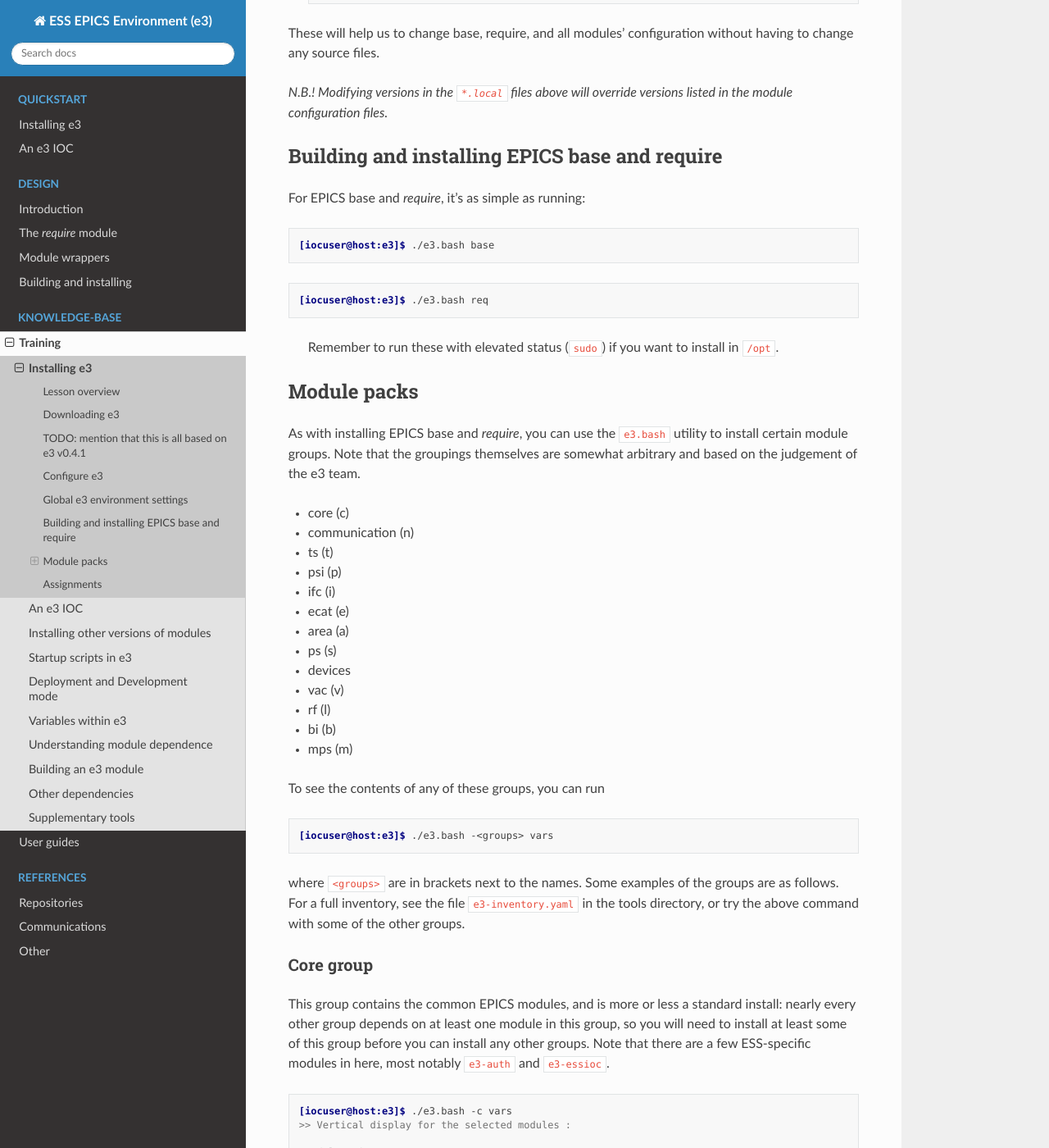
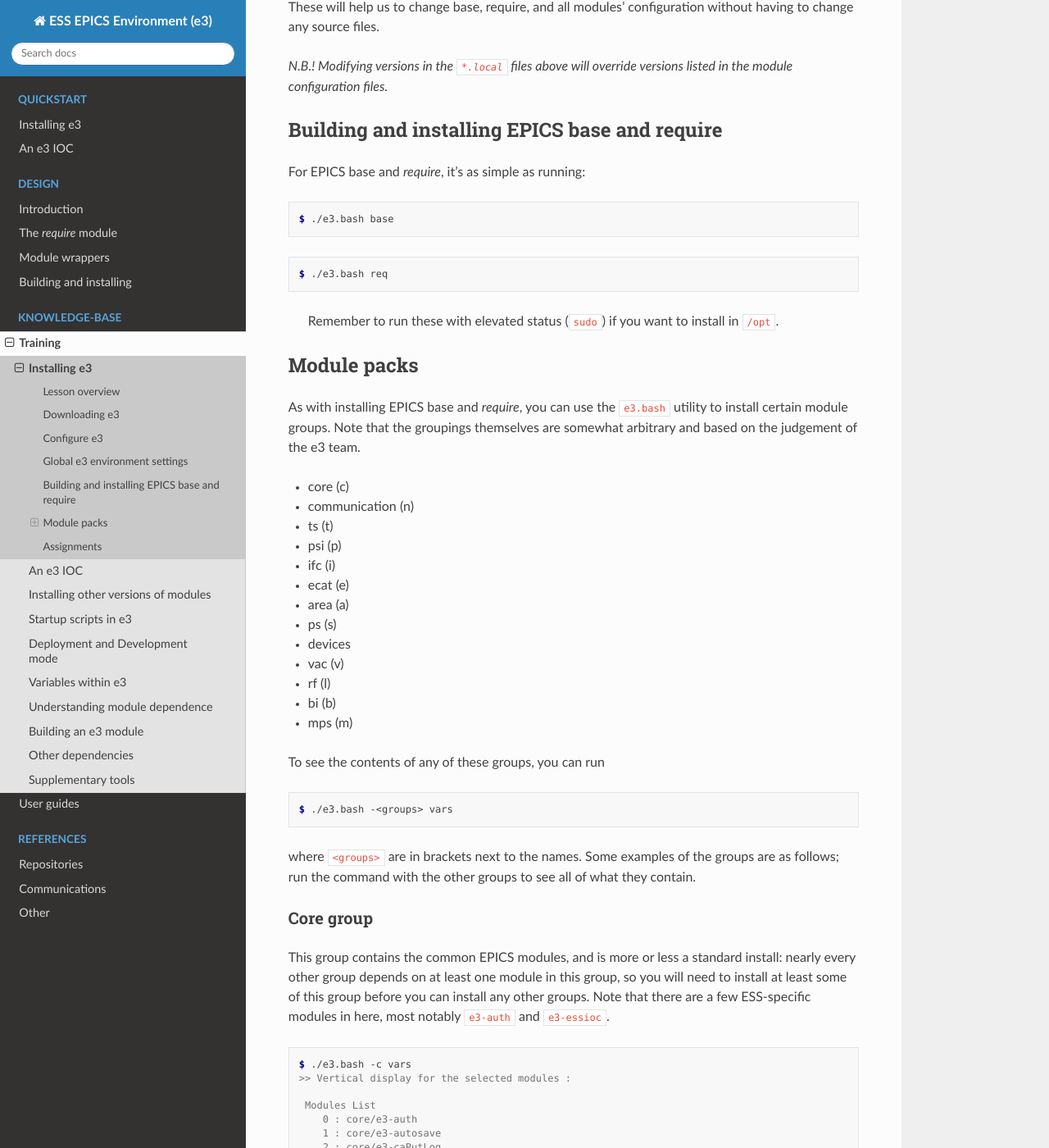
Before and after one commit to ttkorhonen/e3pages, a Sphinx documentation site: the page built from docs/kb/training/workbook/1_installing_e3.md, in a window 1280 px wide and 1400 px high, scrolled down 3181 px. Shown: the whole window at 82% size. Built offline with Sphinx 7.4.7 and the Read the Docs theme 2.0.0, drawn with Linux system fonts in a browser that asks for light colours; some of the changed text lies outside the part shown.

Commit message:
Removed 'iocuser' from prompts

````diff
--- a/docs/kb/training/workbook/1_installing_e3.md
+++ b/docs/kb/training/workbook/1_installing_e3.md
@@ -40,17 +40,15 @@
 
 ---
 
-Start by downloading e3 from GitLab:
+Start by downloading e3 from GitLab. For the purposes of this documentation, we will be using v0.4.1 of e3.
 ```console
-[iocuser@host:~]$ git clone https://gitlab.esss.lu.se/e3/e3.git
+$ git clone --branch 0.4.1 https://gitlab.esss.lu.se/e3/e3.git
 ```
-
-## TODO: mention that this is all based on e3 v0.4.1
 
 > As e3 by design can have multiple different configurations in a host, it is recommended to use self-explanatory source directory names. This will allow you to easily switch between e.g. EPICS base versions 7.0.3.1 and 7.0.5 during development. For example, if one would like to use EPICS base 7.0.3.1, it is preferred to clone like:
 
 ```console
-[iocuser@host:~]$ git clone https://github.com/icshwi/e3 e3-7.0.3.1
+$ git clone --branch 0.4.1 https://gitlab.esss.lu.se/e3/e3.git e3-7.0.3.1
 ```
 
 The e3 root directory (`/home/iocuser/e3-7.0.3.1/` in the most recent example) will henceforth be referred to as **E3_TOP**.
@@ -62,7 +60,7 @@
 Configuring an e3 build with default settings can be done like:
 
 ```console
-[iocuser@host:e3]$ ./e3_building_config.bash setup
+$ ./e3_building_config.bash setup
 ```
 
 > The utility can be launched with a number of arguments. To see these, simply run the script without any arguments, i.e. `./e3_building_config.bash`; you can modify the building path (e.g. `-t <where-you-want-to-install>`) as well as define versions.
@@ -77,7 +75,7 @@
 Examples:
 
 ```console
-[iocuser@host:e3]$ ./e3_building_config.bash -b 7.0.3.1 setup
+$ ./e3_building_config.bash -b 7.0.3.1 setup
 >>
   The following configuration for e3 installation
   will be generated :
@@ -97,7 +95,7 @@
 ```
 
 ```console
-[iocuser@host:e3]$ ./e3_building_config.bash -b 7.0.3.1 -t /opt/epics setup
+$ ./e3_building_config.bash -b 7.0.3.1 -t /opt/epics setup
 >>
   The following configuration for e3 installation
   will be generated :
@@ -155,11 +153,11 @@
 For EPICS base and *require*, it's as simple as running:
 
 ```console
-[iocuser@host:e3]$ ./e3.bash base
+$ ./e3.bash base
 ```
 
 ```console
-[iocuser@host:e3]$ ./e3.bash req
+$ ./e3.bash req
 ```
 
 > Remember to run these with elevated status (`sudo`) if you want to install in `/opt`.
@@ -185,10 +183,10 @@
 
 To see the contents of any of these groups, you can run
 ```console
-[iocuser@host:e3]$ ./e3.bash -<groups> vars
+$ ./e3.bash -<groups> vars
 ```
-where `<groups>` are in brackets next to the names. Some examples of the groups are as follows. For a full inventory, see the file `e3-inventory.yaml` in
-the tools directory, or try the above command with some of the other groups.
+where `<groups>` are in brackets next to the names. Some examples of the groups are as follows; run the command with the other
+groups to see all of what they contain.
 
 ### Core group
 
@@ -197,7 +195,7 @@
 any other groups. Note that there are a few ESS-specific modules in here, most notably `e3-auth` and `e3-essioc`.
 
 ```console
-[iocuser@host:e3]$ ./e3.bash -c vars
+$ ./e3.bash -c vars
 >> Vertical display for the selected modules :
 
  Modules List
@@ -226,7 +224,7 @@
 This group contains those EPICS modules that are used for communication with specific devices and device types.
 
 ```console
-[iocuser@host:e3]$ bash e3.bash -n vars
+$ bash e3.bash -n vars
 >> Vertical display for the selected modules :
 
  Modules List
@@ -263,7 +261,7 @@
 > depends on the core group as stated above. If you want to see only those modules that are from this group,
 > you should add the `o` flag like
 > ```console
-> [iocuser@host:e3]$ bash e3.bash -no vars
+> $ bash e3.bash -no vars
 > >> Vertical display for the selected modules :
 > Modules List
 >    0 : communication/e3-modbus
@@ -282,7 +280,7 @@
 This group contains the necessary modules to work with camera-type sensors. This group also depends on the **core** group.
 
 ```console
-[iocuser@host:e3]$ ./e3.bash -ao vars
+$ ./e3.bash -ao vars
 >> Vertical display for the selected modules :
 
  Modules List
@@ -307,13 +305,13 @@
 * To install the core group:
 
   ```console
-  [iocuser@host:e3]$ ./e3.bash -c mod
+  $ ./e3.bash -c mod
   ```
 
 * To install the core, timing, and area detector groups
 
   ```console
-  [iocuser@host:e3]$ ./e3.bash -ctao mod
+  $ ./e3.bash -ctao mod
   ```
 
 ### Options
@@ -335,10 +333,12 @@
 
 ### Test your installation
 
+> Note: This does not work correctly in e3 0.4.1 due to the capitalisation of `EPICS_MODULE_NAME` for a few of the modules.
+
 The following command will load all installed modules within a single `iocsh.bash`. If you after executing `e3.bash -c load` see a clear console prompt (`>`), you have succesfully installed e3 on the host.
 
 ```console
-[iocuser@host:e3]$ ./e3.bash -c load
+$ ./e3.bash -c load
 
 # --- snip snip ---
 
@@ -416,5 +416,5 @@
   1. How GNU Make and Makefiles work.
   2. How git submodules work.
 
-* Install both EPICS base 3.15.4 and 7.0.3.1 (separately) on your host.
+* Install both EPICS base 7.0.3.1 and 7.0.5 (separately) on your host.
 * See if you can find where the module groups are specified, and try to figure out how you could change these.
````
